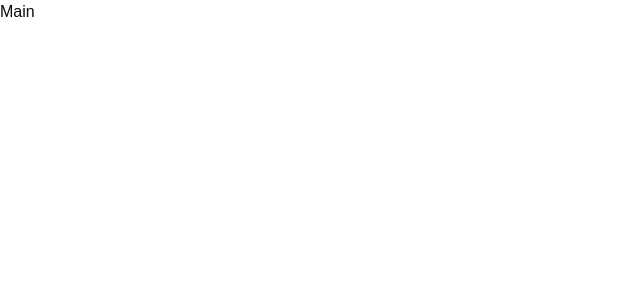
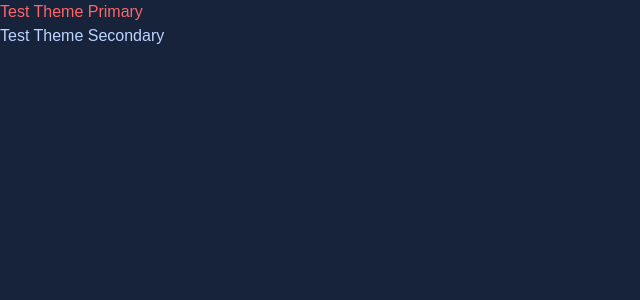
Before and after one commit to goldeei/portfolio, a Next.js app: page / in a window 1280 px wide. Shown: the top 300 px of the page, without its empty margins (0-640 px from the left). Built offline with nearby package versions, Linux system fonts and the light colour scheme.

Commit message:
Add some themed colors

```diff
--- a/src/app/globals.css
+++ b/src/app/globals.css
@@ -8,19 +8,19 @@ body {
 
 @layer base {
 	:root {
-    --background: 0 0% 100%;
+		--background: 222 44% 16%;
 		--foreground: 0 0% 3.9%;
 		--card: 0 0% 100%;
 		--card-foreground: 0 0% 3.9%;
 		--popover: 0 0% 100%;
 		--popover-foreground: 0 0% 3.9%;
-    --primary: 0 0% 9%;
+		--primary: 360 100% 70%;
 		--primary-foreground: 0 0% 98%;
-    --secondary: 0 0% 96.1%;
+		--secondary: 219 100% 87%;
 		--secondary-foreground: 0 0% 9%;
 		--muted: 0 0% 96.1%;
 		--muted-foreground: 0 0% 45.1%;
-    --accent: 0 0% 96.1%;
+		--accent: 221 56% 12;
 		--accent-foreground: 0 0% 9%;
 		--destructive: 0 84.2% 60.2%;
 		--destructive-foreground: 0 0% 98%;
--- a/src/app/page.tsx
+++ b/src/app/page.tsx
@@ -1,7 +1,10 @@
 export default function Home() {
 	return (
 		<div>
-			<main>Main</main>
+			<main>
+				<div className="text-primary">Test Theme Primary</div>
+				<div className="text-secondary">Test Theme Secondary</div>
+			</main>
 		</div>
 	);
 }
```
Lines whose indentation alone changed are shown as unchanged.
